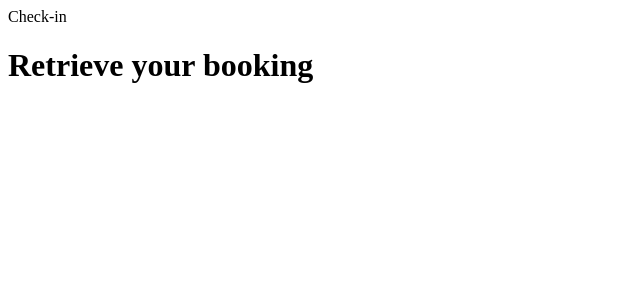
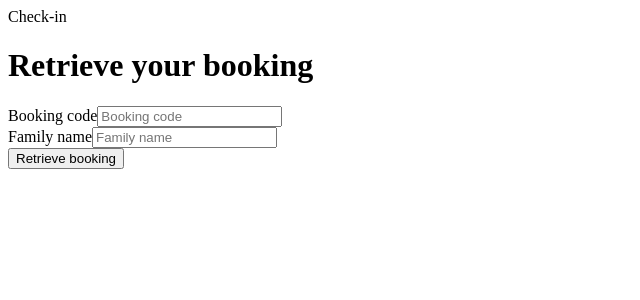
Before and after one commit to lkononenko/angular2-rf, an Angular app: page / in a window 1280 px wide. Shown: the top 300 px of the page, without its empty margins (0-640 px from the left). Built offline with nearby package versions, Linux system fonts and the light colour scheme.

Commit message:
Create reactive trip form

```diff
--- a/src/app/find-trip/find-trip.component.html
+++ b/src/app/find-trip/find-trip.component.html
@@ -1 +1,19 @@
 <h1>Retrieve your booking</h1>
+
+<form novalidate (ngSubmit)="onSubmit()" [formGroup]="tripForm">
+  <div class="form-group">
+    <label>Booking code</label>
+    <input class="form-control"
+        type="text"
+        formControlName="bookingCode"
+        placeholder="Booking code">
+  </div>
+  <div class="form-group" formGroupName="passengers">
+    <label>Family name</label>
+    <input class="form-control"
+      type="text"
+      formControlName="lastName"
+      placeholder="Family name">
+  </div>
+  <button type="submit">Retrieve booking</button>
+</form>
--- a/src/app/find-trip/find-trip.component.ts
+++ b/src/app/find-trip/find-trip.component.ts
@@ -1,4 +1,7 @@
 import { Component, OnInit } from '@angular/core';
+import { FormBuilder, FormGroup } from '@angular/forms';
+
+import { Trip } from './trip.model';
 
 @Component({
   selector: 'rf-find-trip',
@@ -6,10 +9,21 @@ import { Component, OnInit } from '@angular/core';
   styleUrls: ['./find-trip.component.scss']
 })
 export class FindTripComponent implements OnInit {
+  tripForm: FormGroup;
 
-  constructor() { }
+  constructor(private formBuilder: FormBuilder) { }
 
   ngOnInit() {
+    this.tripForm = this.formBuilder.group({
+      bookingCode: [],
+      passengers: this.formBuilder.group({
+        lastName: []
+      })
+    });
+  }
+
+  onSubmit() {
+    console.log(this.tripForm.value, this.tripForm.valid);
   }
 
 }
--- a/src/app/find-trip/find-trip.module.ts
+++ b/src/app/find-trip/find-trip.module.ts
@@ -1,9 +1,11 @@
 import { NgModule } from '@angular/core';
 import { CommonModule } from '@angular/common';
+import { ReactiveFormsModule } from '@angular/forms';
+
 import { FindTripComponent } from './find-trip.component';
 
 @NgModule({
-  imports:      [CommonModule],
+  imports:      [CommonModule, ReactiveFormsModule],
   declarations: [FindTripComponent],
   exports:      [FindTripComponent]
 })
```
Also changed, not shown: src/app/find-trip/trip.model.ts (added, +11 -0 lines).
